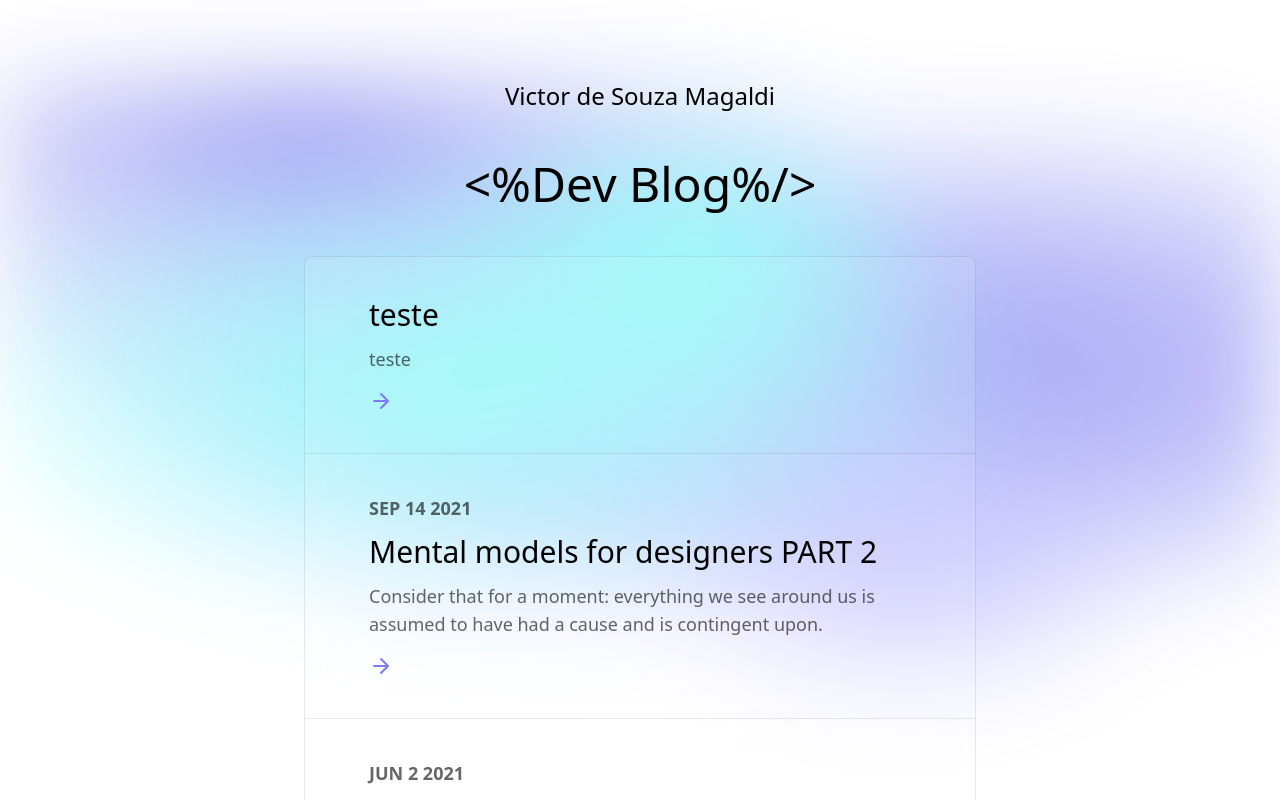
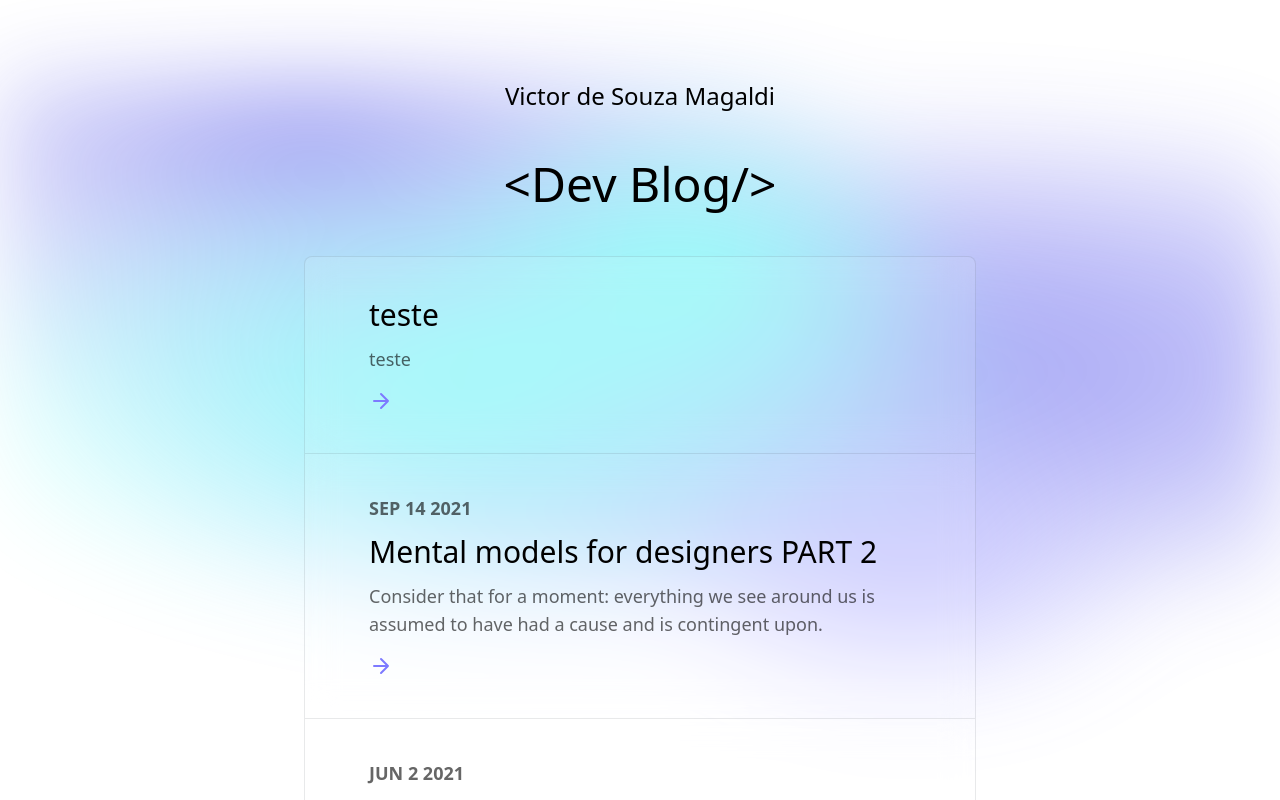
Before and after one commit to victor-magaldi/next-blog, a Next.js app: page / in a window 1280 px wide. Shown: the top 800 px of the page. Built offline with nearby package versions, Linux system fonts and the light colour scheme.

Commit message:
customização

```diff
--- a/pages/index.js
+++ b/pages/index.js
@@ -7,6 +7,8 @@ import Layout, { GradientBackground } from '../components/Layout';
 import ArrowIcon from '../components/ArrowIcon';
 import { getGlobalData } from '../utils/global-data';
 import SEO from '../components/SEO';
+
+import style from './style.module.css';
 
 export default function Index({ posts, globalData }) {
   return (
@@ -21,7 +23,7 @@ export default function Index({ posts, globalData }) {
           {posts.map((post) => (
             <li
               key={post.filePath}
-              className="md:first:rounded-t-lg md:last:rounded-b-lg backdrop-blur-lg bg-white dark:bg-black dark:bg-opacity-30 bg-opacity-10 hover:bg-opacity-20 dark:hover:bg-opacity-50 transition border border-gray-800 dark:border-white border-opacity-10 dark:border-opacity-10 border-b-0 last:border-b hover:border-b hovered-sibling:border-t-0"
+              className={`md:first:rounded-t-lg md:last:rounded-b-lg backdrop-blur-lg bg-white dark:bg-black dark:bg-opacity-30 bg-opacity-10 hover:bg-opacity-20 dark:hover:bg-opacity-50 transition border border-gray-800 dark:border-white border-opacity-10 dark:border-opacity-10 border-b-0 last:border-b hover:border-b hovered-sibling:border-t-0 ${style}`}
             >
               <Link
                 as={`/posts/${post.filePath.replace(/\.md?$/, '')}`}
--- /dev/null
+++ b/pages/style.module.css
@@ -0,0 +1,3 @@
+.list-item{
+    border: solid red 2px;
+}
--- a/utils/global-data.js
+++ b/utils/global-data.js
@@ -4,7 +4,7 @@ export const getGlobalData = () => {
     : 'Victor de Souza Magaldi';
   const blogTitle = process.env.BLOG_TITLE
     ? decodeURI(process.env.BLOG_TITLE)
-    : '<%Dev Blog%/>';
+    : '<Dev Blog/>';
   const footerText = process.env.BLOG_FOOTER_TEXT
     ? decodeURI(process.env.BLOG_FOOTER_TEXT)
     : 'todos direitos reservados';
```
